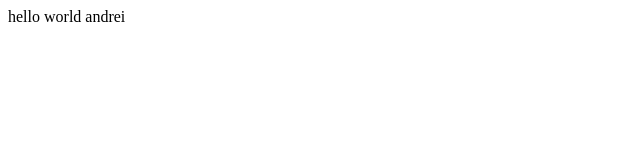
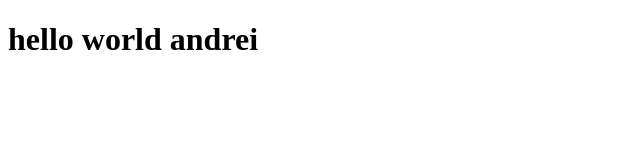
Before and after one commit to kredoteacher/kredoandrei.github.io, a plain HTML site: page index.html in a window 1280 px wide. Shown: the whole page, without its empty margins (0-640 px from the left). Drawn offline with Linux system fonts and the light colour scheme.

Commit message:
Update index.html

```diff
--- a/index.html
+++ b/index.html
@@ -7,6 +7,9 @@
     <title>Document</title>
 </head>
 <body>
-    hello world andrei
+
+
+
+    <h1>hello world andrei</h1>
 </body>
 </html>
```
